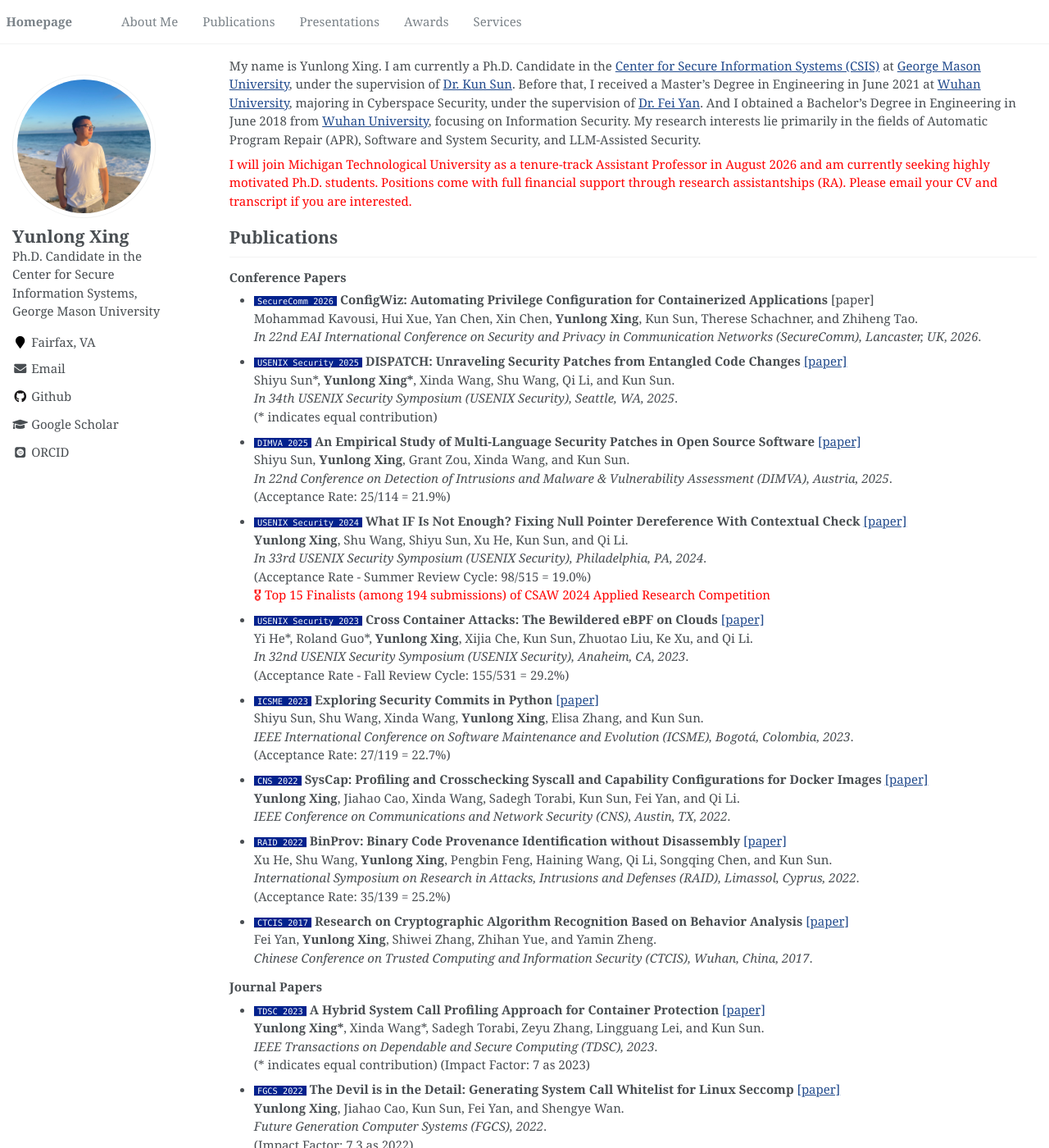
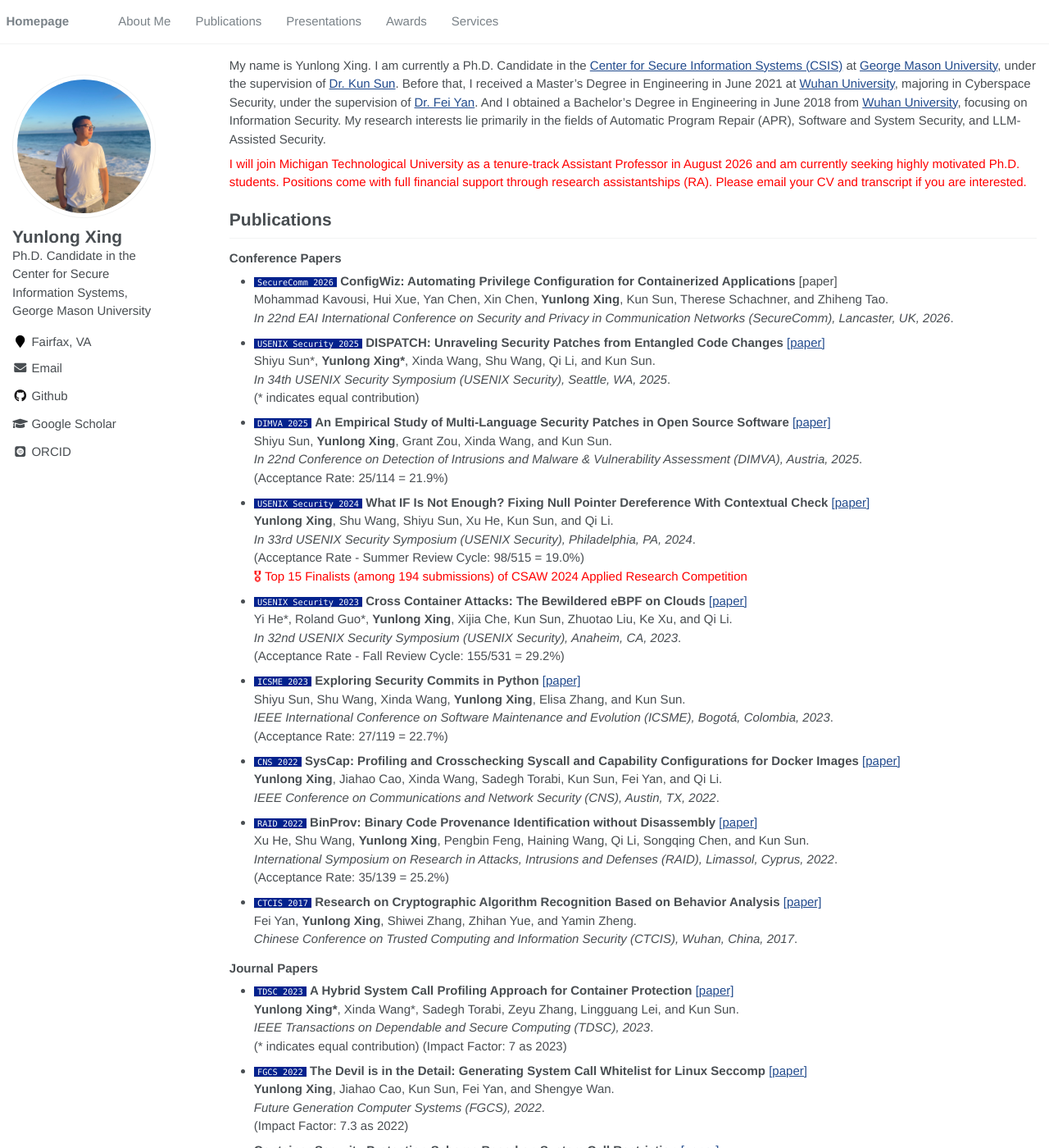
Before and after one commit to YunlongXing/yunlongxing.github.io, a Jekyll site: the page built from _pages/about.md, in a window 1280 px wide and 1400 px high. Shown: the whole window at 82% size. Built offline with Jekyll 4.4.1, drawn with Linux system fonts in a browser that asks for light colours; some web fonts are replaced.

Commit message:
Update font size and sans-serif variable

```diff
--- a/_sass/_variables.scss
+++ b/_sass/_variables.scss
@@ -6,7 +6,7 @@
    Typography
    ========================================================================== */
 
-$doc-font-size              : 14;
+$doc-font-size              : 16;
 
 /* paragraph indention */
 $paragraph-indent           : false; // true, false (default)
@@ -14,8 +14,8 @@ $indent-var                 : 0.5em;
 
 /* system typefaces */
 $serif                      : Georgia, Times, serif;
-// $sans-serif                 : "Helvetica Neue", Helvetica, sans-serif;
-$sans-serif                 : Georgia, serif, sans-serif;
+$sans-serif                 : "Helvetica Neue", Helvetica, sans-serif;
+// $sans-serif                 : Georgia, serif, sans-serif;
 
 // $sans-serif                 : -apple-system, ".SFNSText-Regular", "San Francisco", "Roboto", "Segoe UI", "Helvetica Neue", "Lucida Grande", "Trebuchet MS", Arial, sans-serif;
 $monospace                  : Monaco, Consolas, "Lucida Console", monospace;
```
